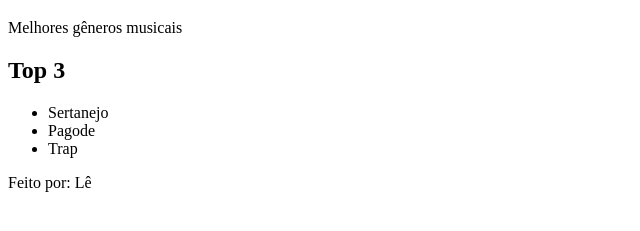
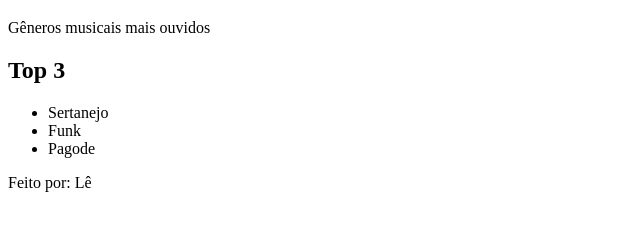
Before and after one commit to leticianeri777/leticianeri777.github.io, a plain HTML site: page index.html in a window 1280 px wide. Shown: the part 61-292 px from the top of the page, without its empty margins (0-640 px from the left). Drawn offline with Linux system fonts and the light colour scheme.

Commit message:
Update index.html

```diff
--- a/index.html
+++ b/index.html
@@ -6,13 +6,13 @@
 </head>
 <body>
   <h1 style="color: #e63946;">Gêneros musicas</h1>
-  <p>Melhores gêneros musicais</p>
+  <p>Gêneros musicais mais ouvidos</p>
 
   <h2>Top 3</h2>
   <ul>
     <li>Sertanejo</li>
+    <li>Funk</li>
     <li>Pagode</li>
-    <li>Trap</li>
   </ul>
 
   <p>Feito por: Lê</p>
```
